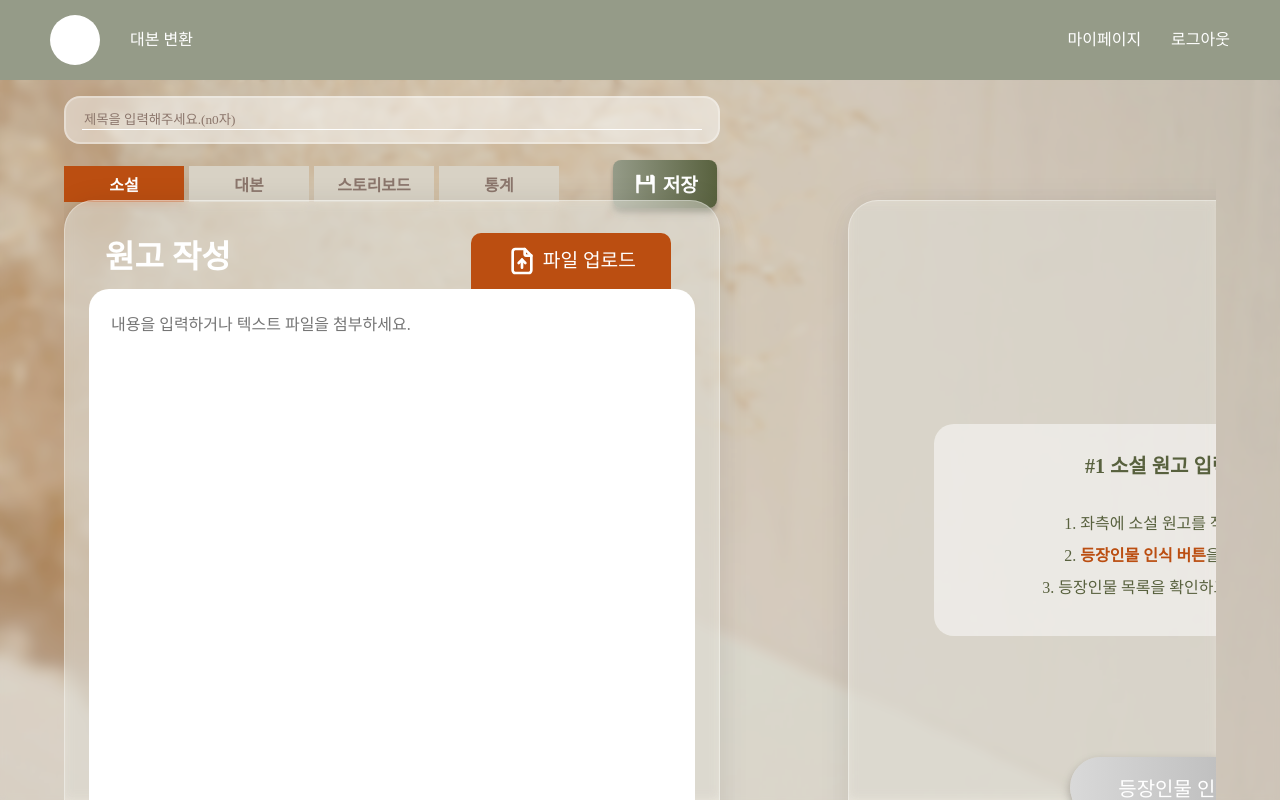
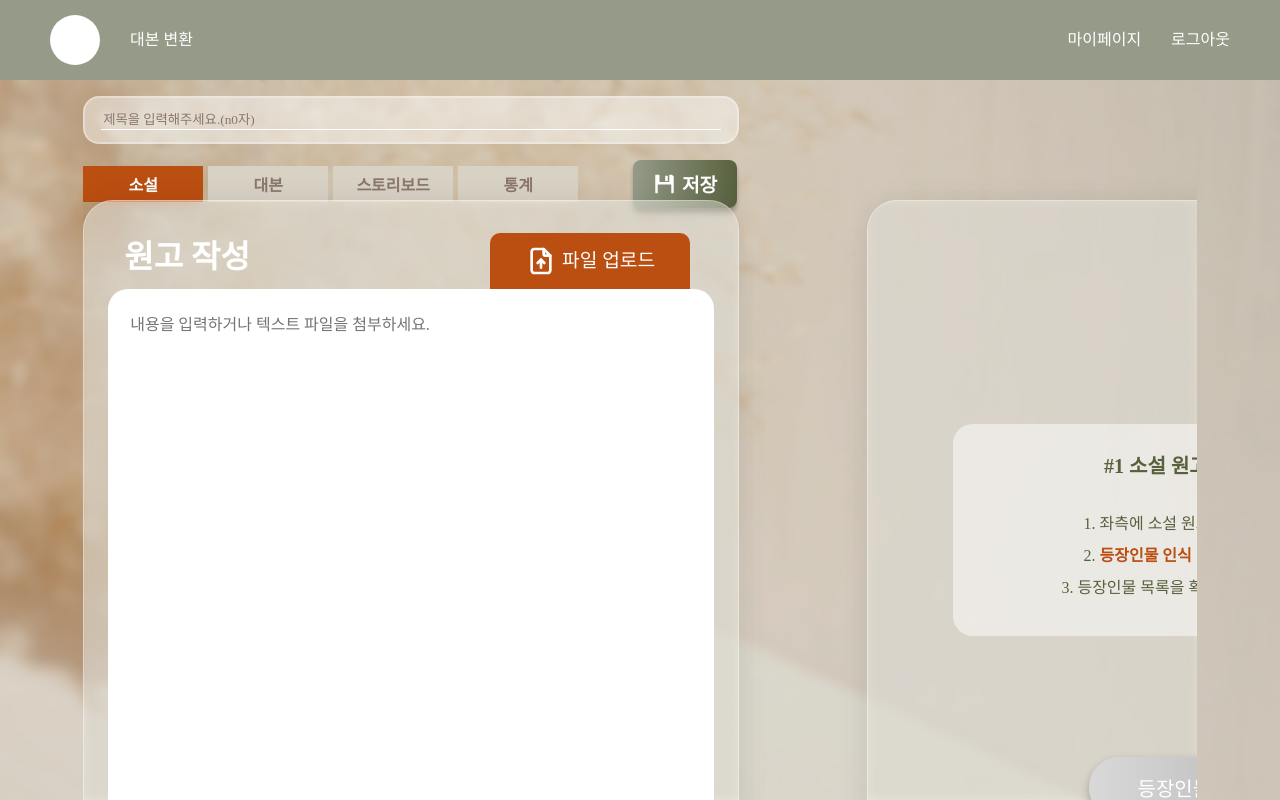
Before and after one commit to otcroz/DS-Volare_front-end, a React (Create React App) app: page /convert in a window 1280 px wide. Built offline with nearby package versions, Linux system fonts and the light colour scheme; a web font is replaced by a local one.

Commit message:
[fix/design] Fix a convert layout structure
Github issue #23

```diff
--- a/src/page/ConvertPage.tsx
+++ b/src/page/ConvertPage.tsx
@@ -123,7 +123,7 @@ const BackgroundCover = styled.p`
   flex: 1;
   background-color: rgba(166, 162, 154, 0.4);
   backdrop-filter: blur(3px);
-  padding: 0 5vw;
+  padding: 0 6.5vw;
   ${css`
     height: calc(100vh - 80px);
   `}
```
